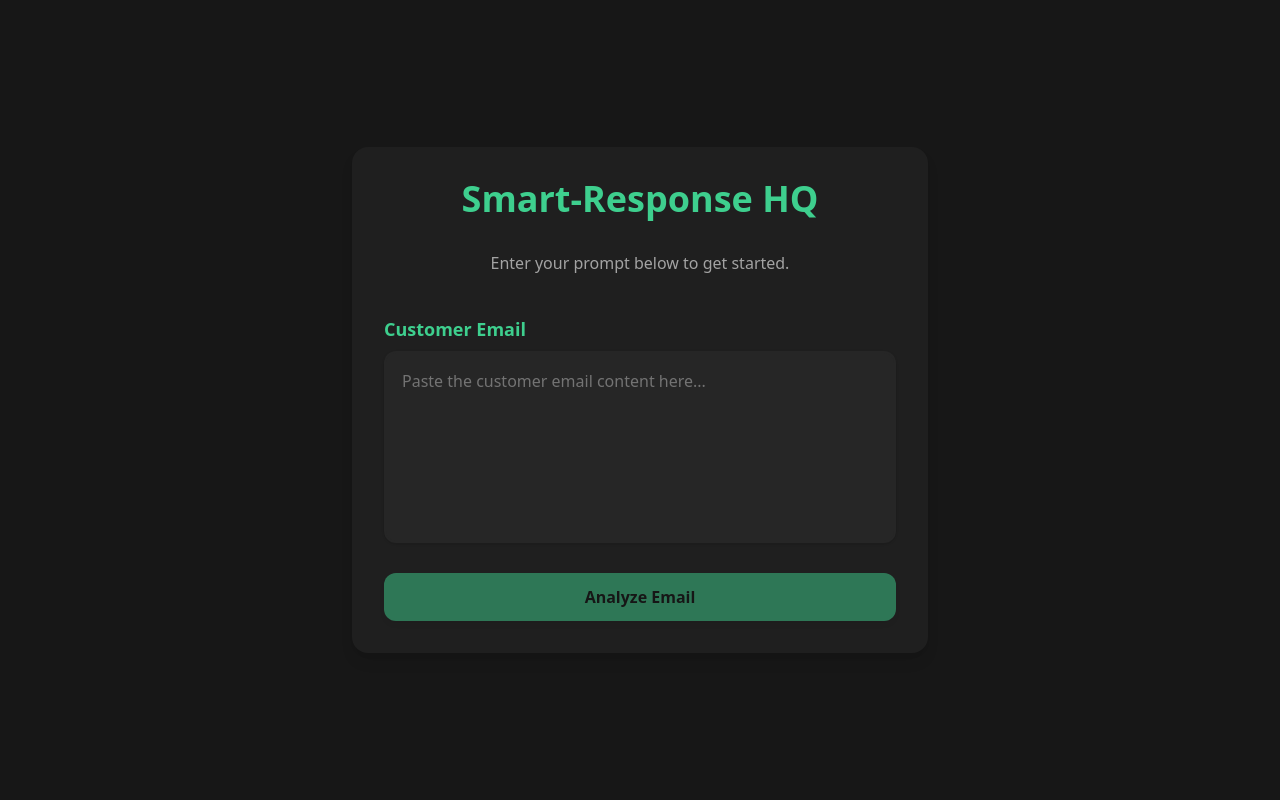
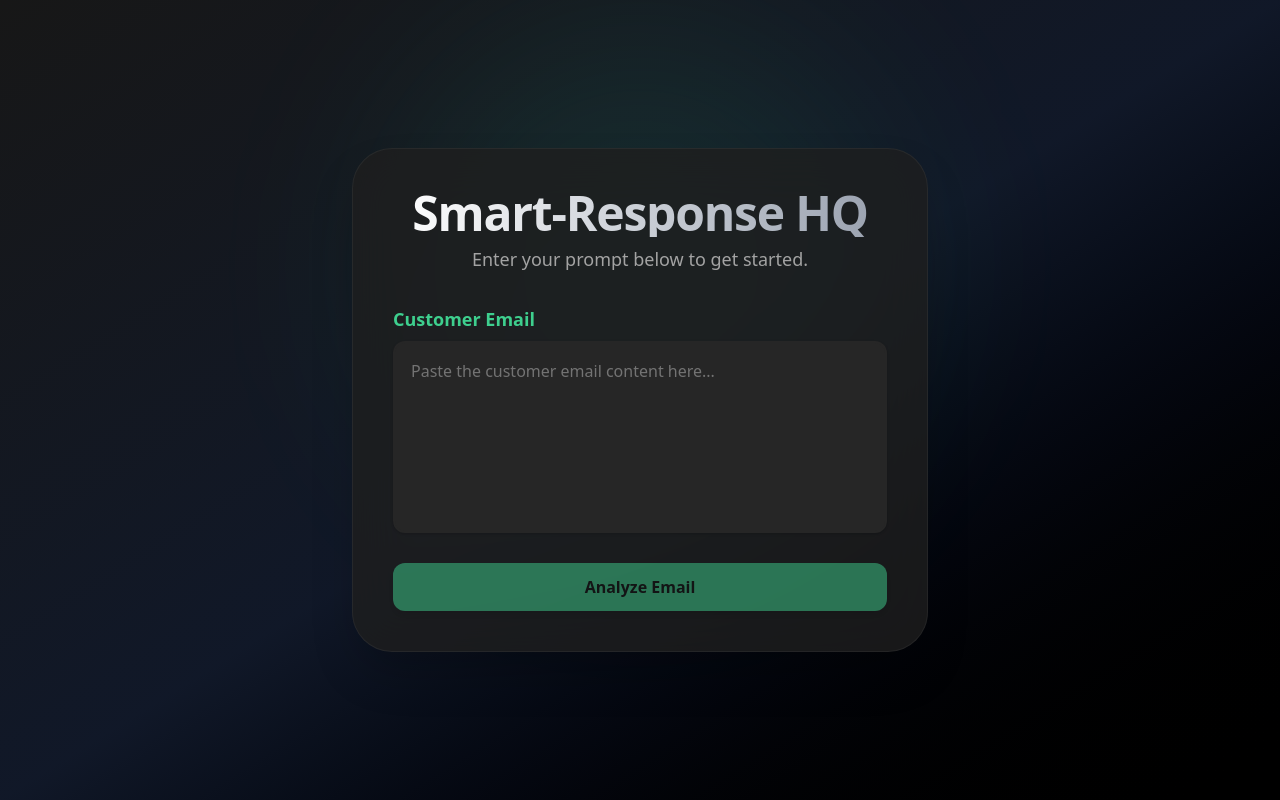
Before and after one commit to MuneeburRehman-29/Chomu-Programmers-Sibathon26, a Next.js app: page /input in a window 1280 px wide. Built offline with nearby package versions, Linux system fonts and the light colour scheme.

Commit message:
Update Design

```diff
--- a/src/app/input/page.js
+++ b/src/app/input/page.js
@@ -16,11 +16,28 @@ export default function InputPage() {
   };
 
   return (
-    <main className="min-h-screen bg-primary-bg flex flex-col items-center justify-center p-6">
-      <div className="w-full max-w-xl bg-secondary-bg rounded-2xl shadow-lg p-8 flex flex-col gap-6">
-        <h1 className="text-4xl font-extrabold text-accent mb-2 text-center">Smart-Response HQ</h1>
-        <p className="text-text-secondary text-center mb-4">Enter your prompt below to get started.</p>
-        <InputSection onAnalyze={handleAnalyze} loading={loading} />
+    // Added a gradient background and overflow-hidden to handle decorative elements
+    <main className="min-h-screen bg-gradient-to-br from-primary-bg via-gray-900 to-black flex flex-col items-center justify-center p-6 relative overflow-hidden">
+
+      {/* Decorative background glow for depth */}
+      <div className="absolute top-1/3 left-1/2 -translate-x-1/2 -translate-y-1/2 w-[500px] h-[500px] bg-accent/20 rounded-full blur-[100px] opacity-50 pointer-events-none" />
+
+      {/* Card Container */}
+      <div className="w-full max-w-xl relative z-10">
+        <div className="bg-secondary-bg/80 backdrop-blur-xl border border-white/5 rounded-[2.5rem] shadow-2xl p-10 flex flex-col gap-8">
+
+          <div className="space-y-2">
+            <h1 className="text-5xl font-black text-transparent bg-clip-text bg-gradient-to-r from-white to-gray-400 text-center tracking-tight">
+              Smart-Response HQ
+            </h1>
+            <p className="text-text-secondary text-lg text-center font-medium">
+              Enter your prompt below to get started.
+            </p>
+          </div>
+
+          <InputSection onAnalyze={handleAnalyze} loading={loading} />
+
+        </div>
       </div>
     </main>
   );
```
